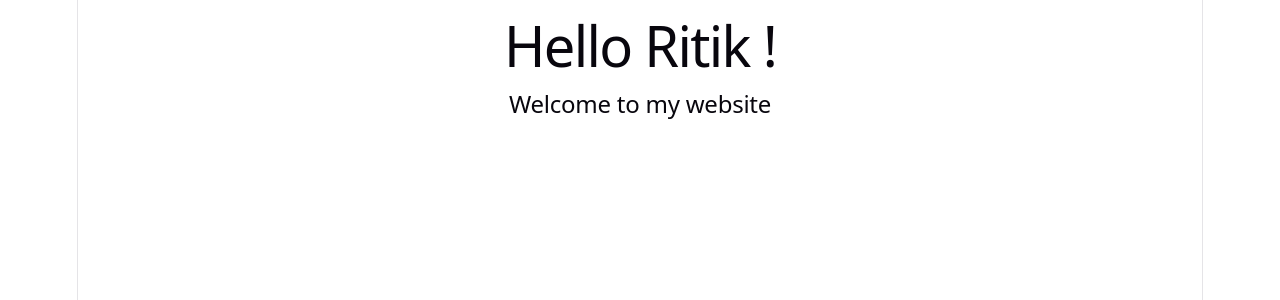
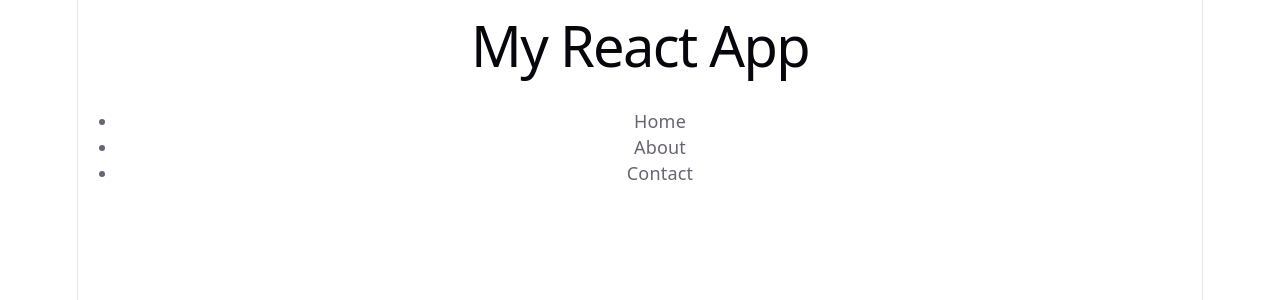
Before and after one commit to ritikpal5437/React, a React (Vite) app in the folder my-app/: page / in a window 1280 px wide. Shown: the top 300 px of the page. Built offline with nearby package versions, Linux system fonts and the light colour scheme.

Commit message:
components practice done

```diff
--- a/my-app/src/App.jsx
+++ b/my-app/src/App.jsx
@@ -148,14 +148,25 @@
 // }
 // export default app;
 
-import Greeting from "./Greeting";
+// import Greeting from "./Greeting";
+
+// function App() {
+//   return (
+//     <>
+//     <h1>Hello Ritik !</h1>
+//     <Greeting />
+//      {/* greeting properly  import+render ho gyA */}
+// </>
+//   );
+// }
+// export default App;
+import Navbar from "./components/Navbar";
 
 function App() {
   return (
     <>
-    <h1>Hello Ritik !</h1>
-    <Greeting />
-     {/* greeting properly  import+render ho gyA */}
+      <h1>My React App</h1>
+    <Navbar />
 </>
   );
 }
--- a/my-app/src/Greeting.jsx
+++ b/my-app/src/Greeting.jsx
@@ -1,4 +1,4 @@
-function Greeting() {
-    return <h2>Welcome to my website</h2>;
-}
-export default Greeting;
+// function Greeting() {
+//     return <h2>Welcome to my website</h2>;
+// }
+// export default Greeting;
--- a/my-app/src/components/Navbar.jsx
+++ b/my-app/src/components/Navbar.jsx
@@ -1,12 +1,12 @@
 // Create a React component called Navbar
 
-import React from "react";
 
-const navbar=()=>{
+
+function Navbar(){
     return(
         <div>
             <nav>
-                <h1>My React App</h1>
+
                 <ul>
                     <li>Home</li>
                     <li>About</li>
@@ -14,6 +14,6 @@ const navbar=()=>{
                 </ul>
             </nav>
         </div>
-    )
+    );
 }
-export navbar
+export default Navbar;
```
